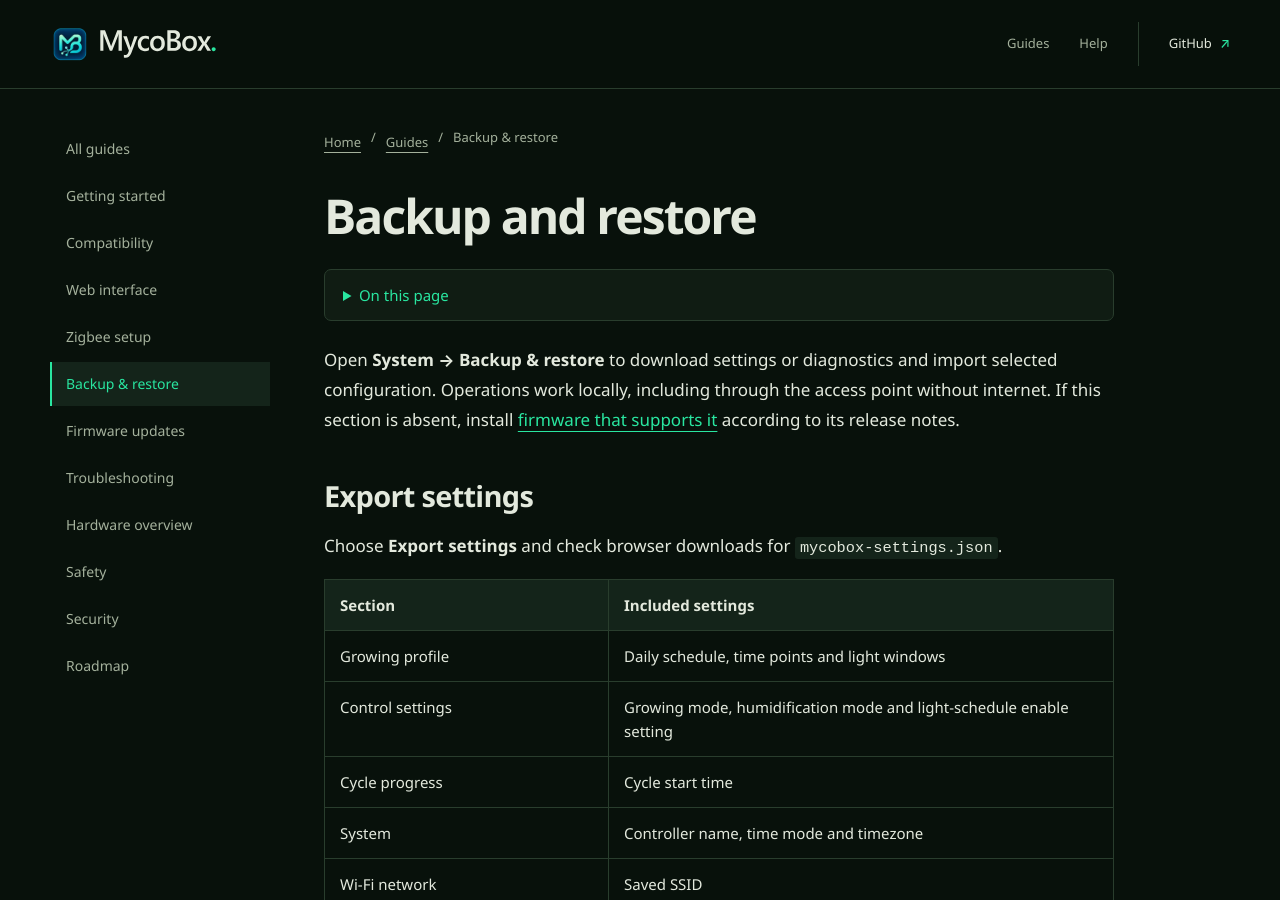
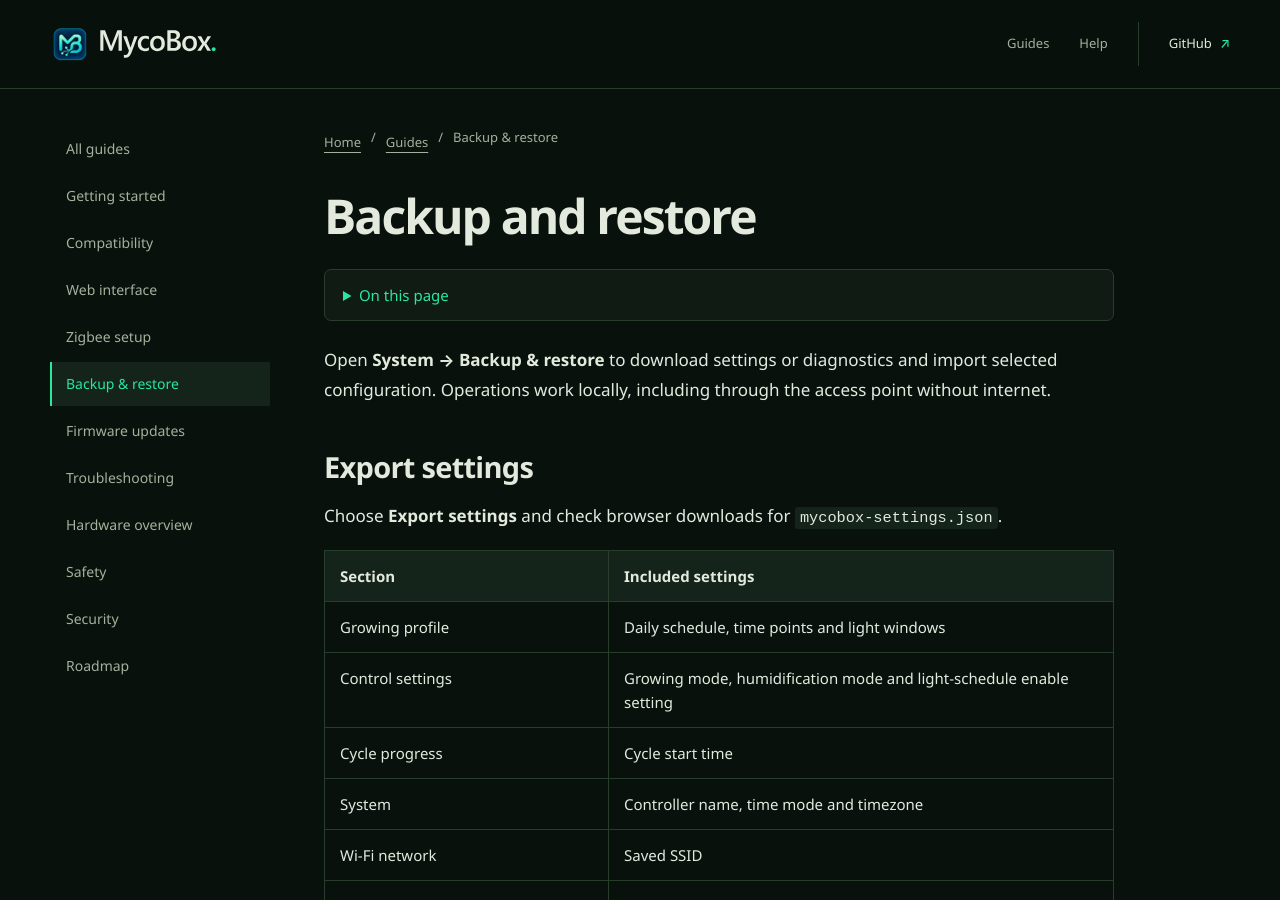
Before and after one commit to Moffefe/MycoBox, a Jekyll site: the page built from docs/backup-restore.md, in a window 1280 px wide and 900 px high. Built offline with Jekyll 4.4.1, drawn with Linux system fonts in a browser that asks for light colours; our own code applies the rules of GitHub Pages for plain Markdown files.

Commit message:
Remove generic screenshot and availability notes
Simplify the website and guides by removing commentary about illustrative screenshots and general firmware-dependent availability. Keep the concrete update requirements and operating instructions.

```diff
--- a/docs/backup-restore.md
+++ b/docs/backup-restore.md
@@ -1,6 +1,6 @@
 # Backup and restore
 
-Open **System → Backup & restore** to download settings or diagnostics and import selected configuration. Operations work locally, including through the access point without internet. If this section is absent, install [firmware that supports it](firmware-update.md) according to its release notes.
+Open **System → Backup & restore** to download settings or diagnostics and import selected configuration. Operations work locally, including through the access point without internet.
 
 ## Export settings
 
--- a/index.html
+++ b/index.html
@@ -78,7 +78,7 @@
           <figcaption><div><strong>Updates through the local interface.</strong><p>Use System for Main Controller updates and Zigbee for Zigbee Controller updates.</p></div><a href="docs/firmware-update.html">Update instructions <span aria-hidden="true">→</span></a></figcaption>
         </figure>
       </div>
-      <div class="context-row"><p>Screenshots illustrate the interface. Available features depend on installed firmware.</p><a class="text-link" href="docs/web-interface.html">Read the interface guide <span aria-hidden="true">→</span></a></div>
+      <div class="context-row"><a class="text-link" href="docs/web-interface.html">Read the interface guide <span aria-hidden="true">→</span></a></div>
     </section>
 
     <section class="automation-section" id="automation" aria-labelledby="automation-title">
```
Also changed, not shown: docs/firmware-update.md (+1 -1 lines), docs/getting-started.md (+1 -1 lines), docs/roadmap.md (+1 -1 lines), docs/web-interface.md (+0 -2 lines), media/web-ui/README.md (+2 -6 lines), README.md.
